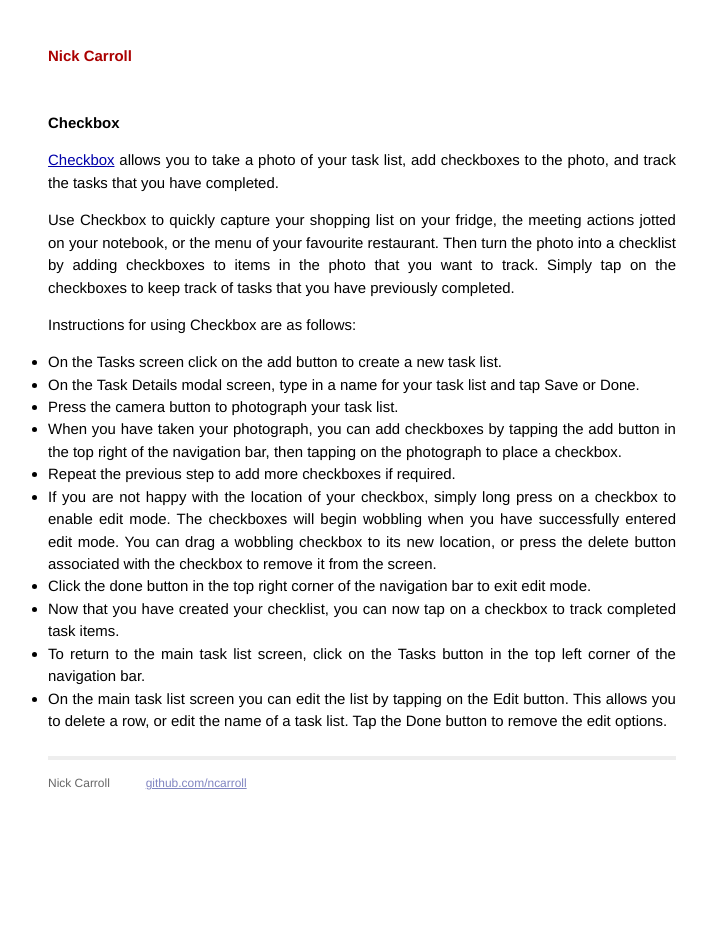
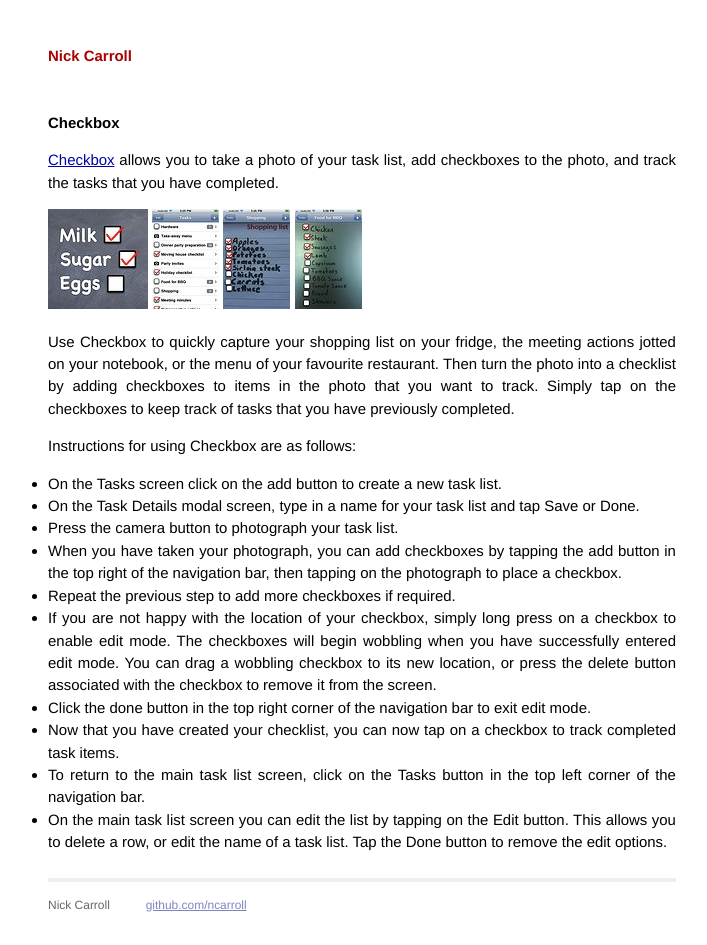
Before and after one commit to ncarroll/ncarroll.github.io, a Jekyll site: the page built from apps/checkbox/index.markdown, in a window 1280 px wide. Shown: the whole page, without its empty margins (278-985 px from the left). Built offline with Jekyll 4.4.1, drawn with Linux system fonts in a browser that asks for light colours; Markdown is read by kramdown in place of the engine named in the settings.

Commit message:
Added images.

```diff
--- a/apps/checkbox/index.markdown
+++ b/apps/checkbox/index.markdown
@@ -5,6 +5,11 @@ layout: default
 __Checkbox__
 
 [Checkbox](http://itunes.apple.com/us/app/checkbox/id508746628?ls=1&mt=8) allows you to take a photo of your task list, add checkboxes to the photo, and track the tasks that you have completed.
+
+![Image 1]({{ site.url }}/assets/apps/checkbox/1.jpg)
+![Image 2]({{ site.url }}/assets/apps/checkbox/2.jpg)
+![Image 3]({{ site.url }}/assets/apps/checkbox/3.jpg)
+![Image 4]({{ site.url }}/assets/apps/checkbox/4.jpg)
 
 Use Checkbox to quickly capture your shopping list on your fridge, the meeting actions jotted on your notebook, or the menu of your favourite restaurant. Then turn the photo into a checklist by adding checkboxes to items in the photo that you want to track. Simply tap on the checkboxes to keep track of tasks that you have previously completed.
 
```
Also changed, not shown: assets/apps/checkbox/1.jpg (renamed from assets/apps/estimation-deck/1.jpg), assets/apps/checkbox/2.jpg (renamed from assets/apps/estimation-deck/2.jpg), assets/apps/checkbox/3.jpg (renamed from assets/apps/estimation-deck/3.jpg), assets/apps/checkbox/4.jpg (renamed from assets/apps/estimation-deck/4.jpg).
